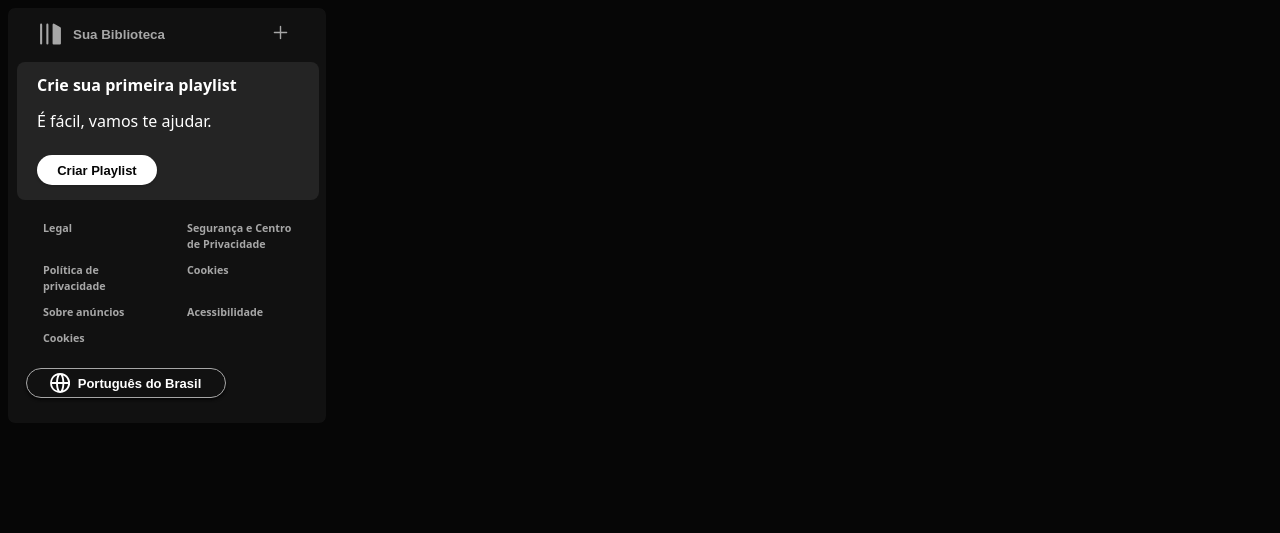
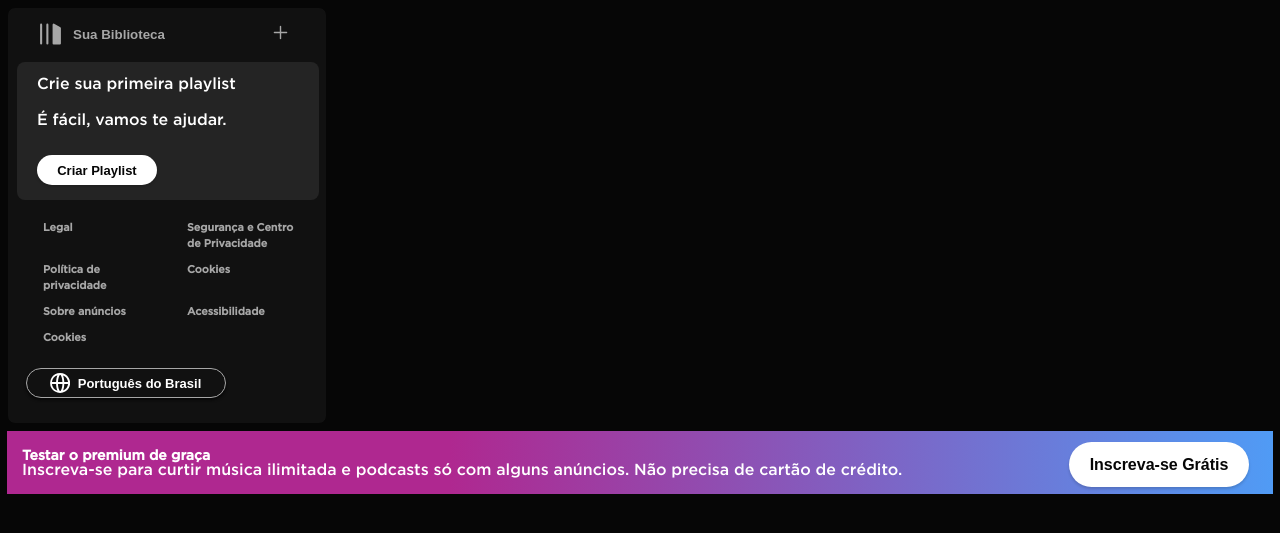
Before and after one commit to kallebsous/spotifyclone, a plain HTML site: page index.html in a window 1280 px wide. Shown: the part 163-696 px from the top of the page. Drawn offline with Linux system fonts and the light colour scheme.

Commit message:
Add files via upload

```diff
--- a/index.html
+++ b/index.html
@@ -127,6 +127,16 @@
         </main>
 
     </div>
-
+    <footer>
+        <div class="gradiente">
+            <div class="teste-premium">
+                <p id="p1">Testar o premium de graça</p>
+                <p id="p2">Inscreva-se para curtir música ilimitada e podcasts só com alguns anúncios. Não precisa de cartão de crédito.</p>
+            </div>
+            <button type="button" class="button-footer">
+                Inscreva-se Grátis
+            </button>
+        </div>
+    </footer>
 </body>
 </html>
--- a/styles.css
+++ b/styles.css
@@ -1,3 +1,9 @@
+    @font-face {
+        font-family: spotify;
+        src: url('./assets/fonts/GothamMedium.ttf') format('Truetype');
+        font-weight: normal;
+    }
+
     * {
         margin: 0;
         padding: 0;
@@ -19,7 +25,7 @@
     body{
         height: 100%;
         background-color: var(--background-principal);
-        font-family: system-ui, -apple-system, BlinkMacSystemFont, 'Segoe UI', Roboto, Oxygen, Ubuntu, Cantarell, 'Open Sans', 'Helvetica Neue', sans-serif;
+        font-family: spotify;
     }
 
     .geral{
@@ -322,12 +328,63 @@
     #button-entrar:hover{
         scale: 1.1;
     }
+    footer{
+        display: flex;
+        align-items: center;
+    }
+    .gradiente{
+        margin-left: 7px;
+        margin-right: 7px;
+        justify-content: space-between;
+        cursor: pointer;
+        display: flex;
+        align-items: center;
+        position: relative;
+        z-index: 1;
+        gap: 24px;
+        padding: 11px 24px 7px 15px;
+        width: 100%;
+        background: rgb(175,40,144);
+        background: linear-gradient(90deg, rgba(175,40,144,1) 35%, rgba(80,155,245,1) 100%);
+    }
+    .gradiente p{
+        color: var(--text-colordestaque);
+    }
+    #p1{
+        font-size: 14px;
+        font-weight: 600;
+    }
+    #p2{
+        font-size: 16px;
+        font-weight: 400;
+    }
+    .button-footer{
+        background: var(--text-colordestaque) 0 0 no-repeat padding-box;
+        width: 180px;
+        height: 45px;
+        border: none;
+        color: var(--background-principal);
+        font-weight: 750;
+        border-radius: 25px;
+        box-shadow: 0 2px 3px #00000029;
+        font-size: small;
+        cursor: pointer;
+        transition: 0.2ms;
+        font-weight: bold;
+        font-size: 100%;
+    }
+    .button-footer:hover{
+        scale: 1.1;
+    }
     @media (max-width: 768px) {
         aside {
             height: 100%;
             width: 100%;
             margin-left: 0;
             margin-right: 0;
+        }
+        footer{
+            display: none;
         }
 
     }
@@ -337,4 +394,5 @@
             display: none;
 
         }
+
     }
```
